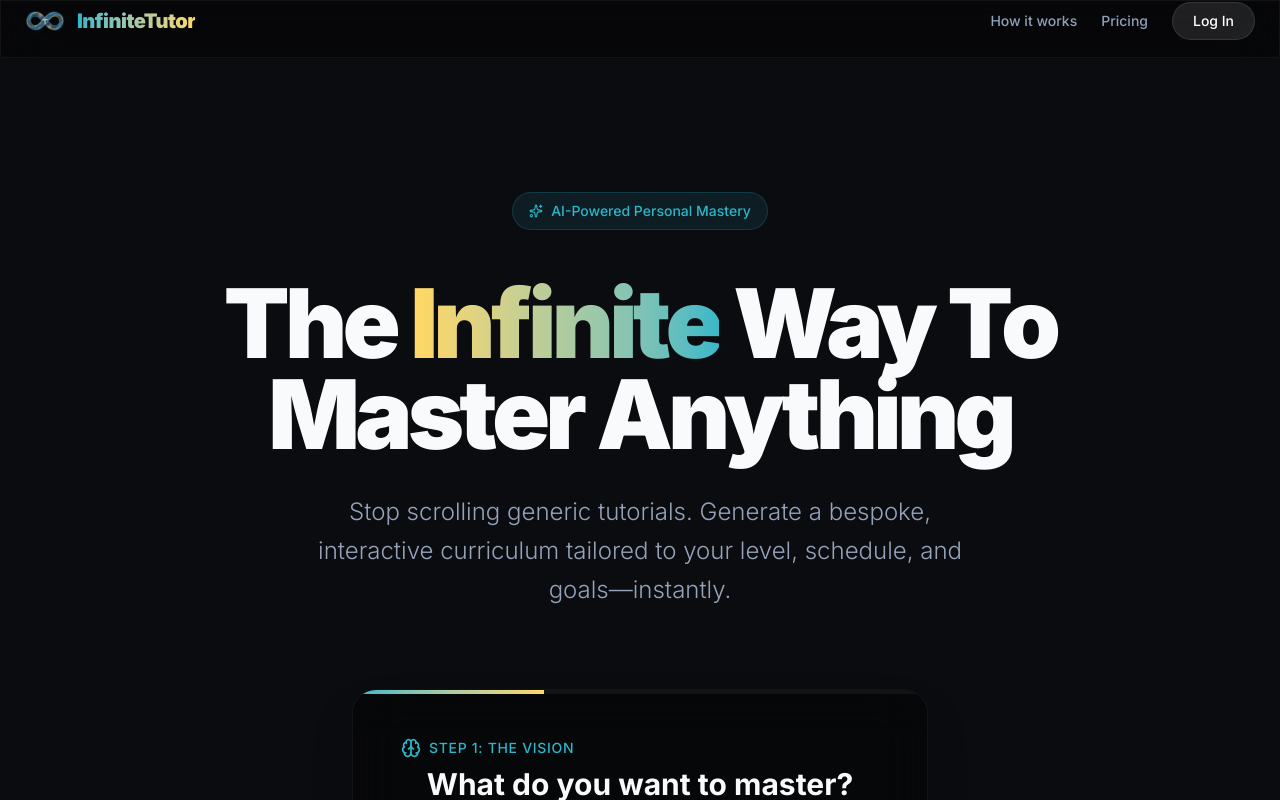
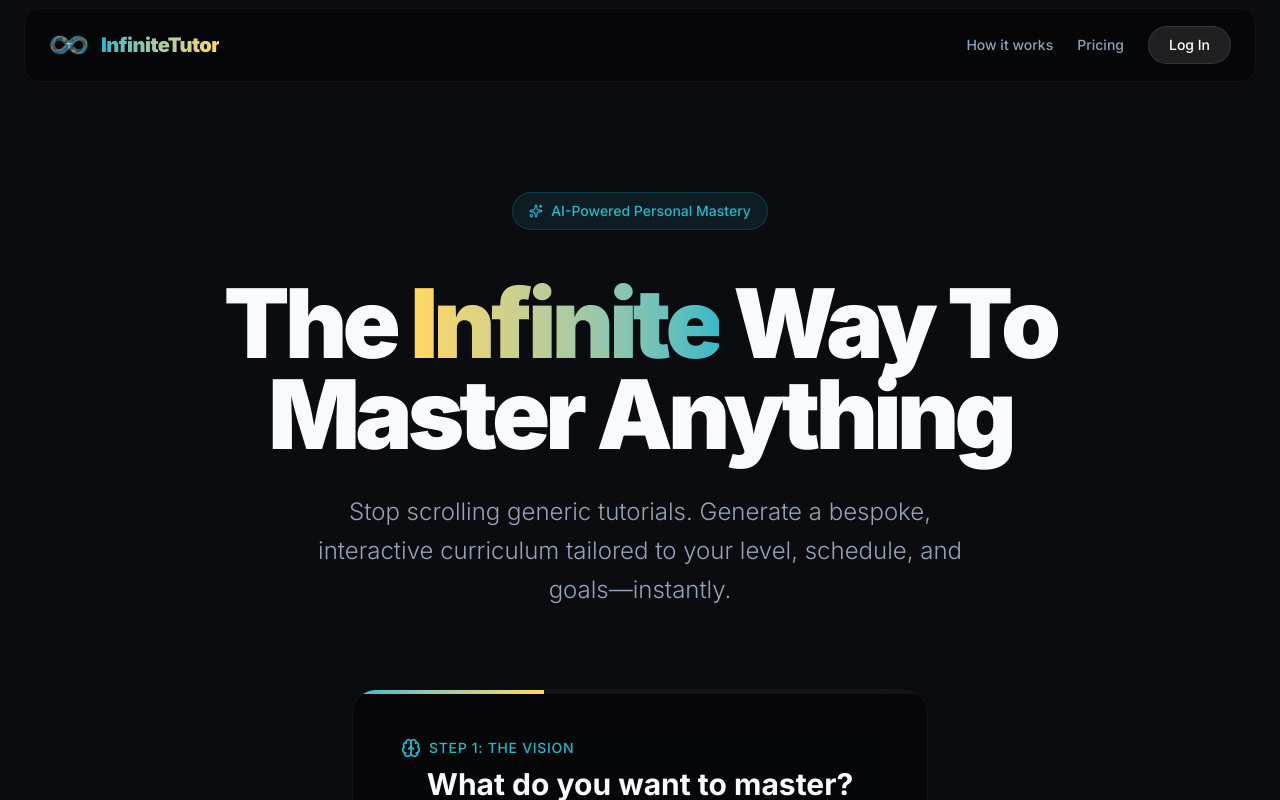
Before and after one commit to felix634/infinitetutor, a Next.js app in the folder frontend/: page / in a window 1280 px wide. Shown: the top 800 px of the page. Built offline with nearby package versions, Linux system fonts and the light colour scheme.

Commit message:
Add spacing and rounded corners to header for better visual appearance

```diff
--- a/frontend/src/components/Header.tsx
+++ b/frontend/src/components/Header.tsx
@@ -65,7 +65,7 @@ export default function Header() {
     ];
 
     return (
-        <header className="fixed top-0 w-full z-50 glass-dark border-b border-white/5 px-4 md:px-6 py-3 md:py-4 safe-area-top">
+        <header className="fixed top-2 left-0 right-0 z-50 glass-dark border border-white/5 mx-4 md:mx-6 px-4 md:px-6 py-3 md:py-4 rounded-2xl">
             <div className="max-w-7xl mx-auto flex justify-between items-center">
                 {/* Logo */}
                 <button
```
